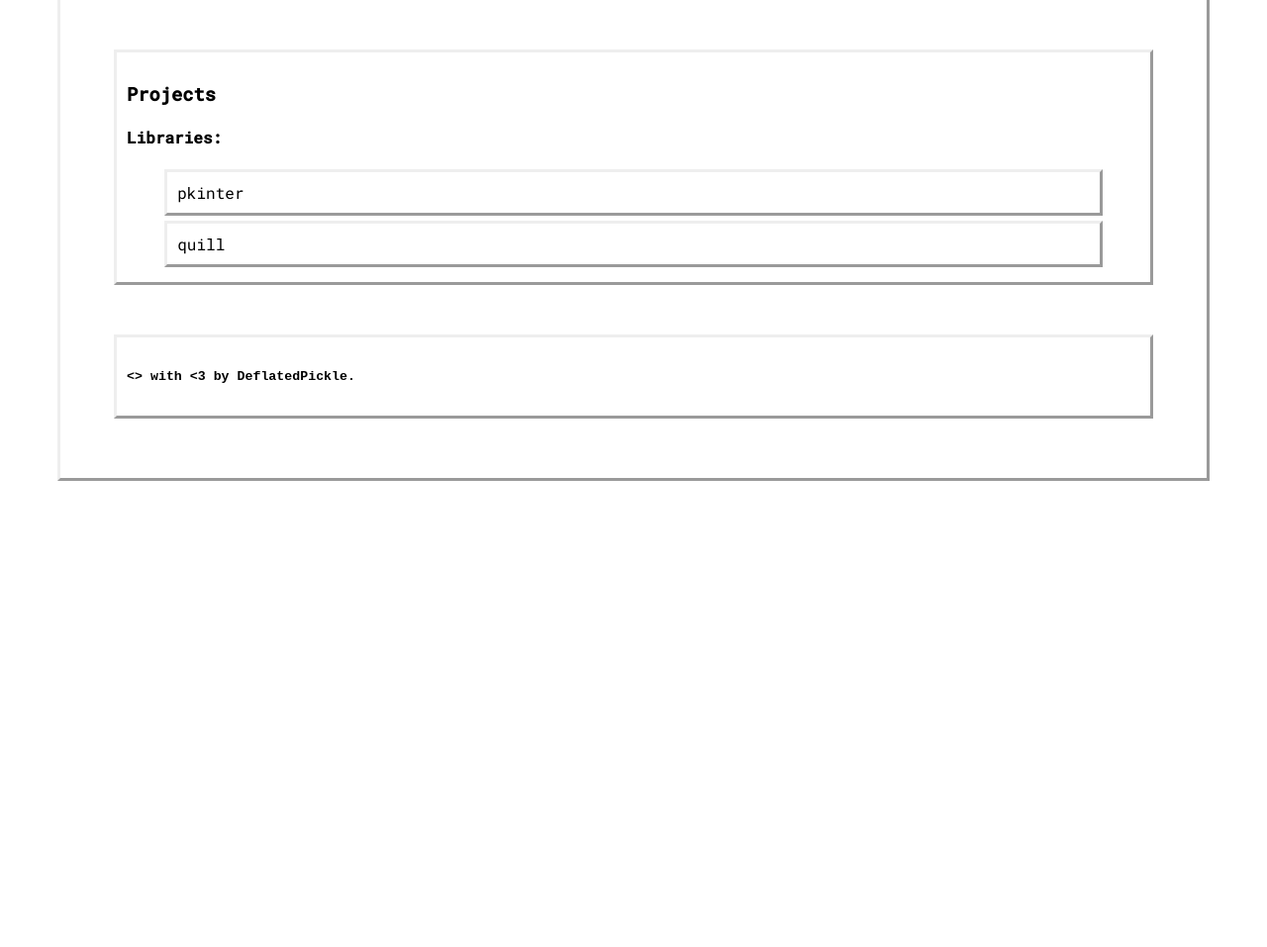
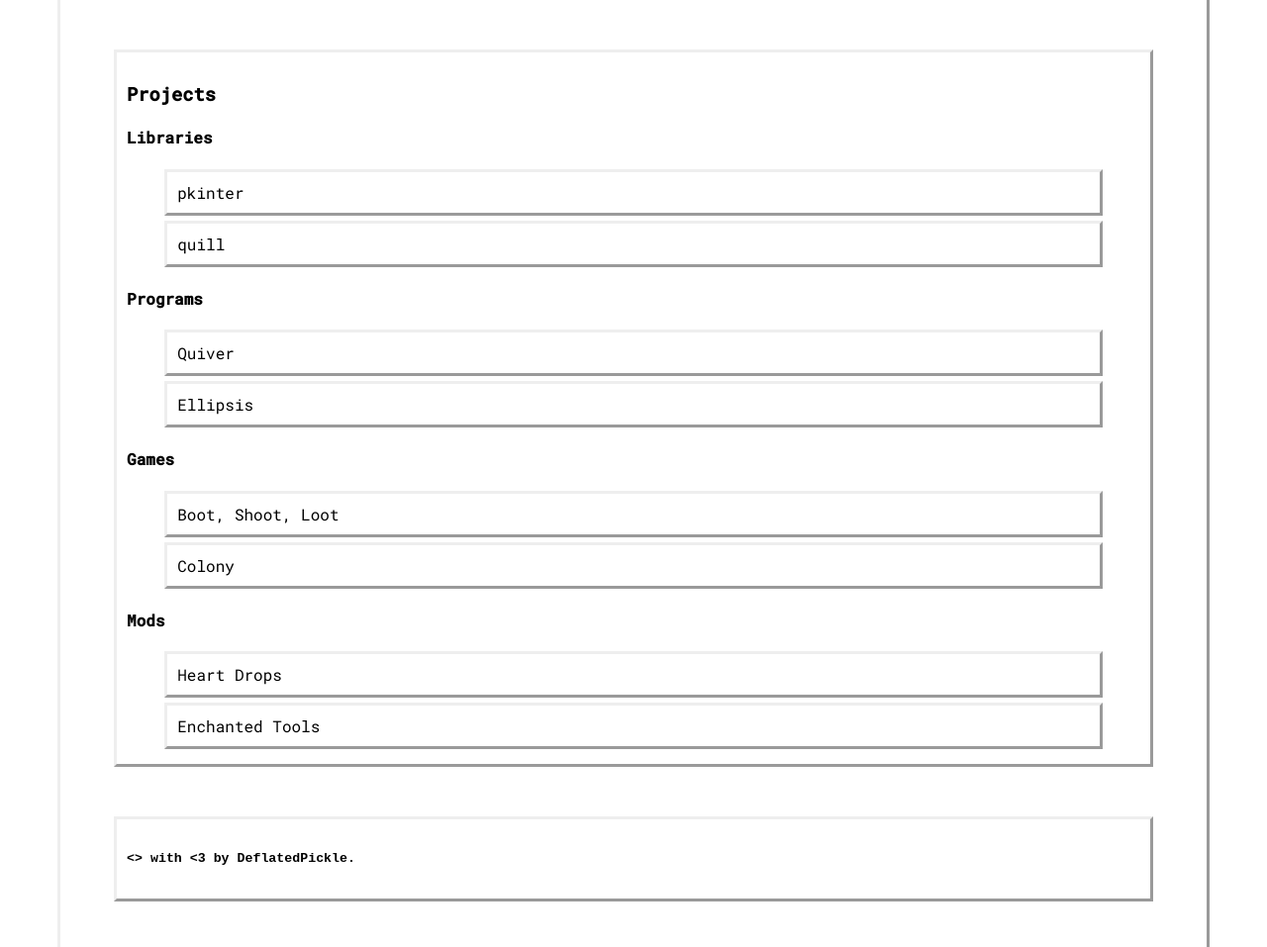
Before and after one commit to DeflatedPickle/deflatedpickle.github.io, a plain HTML site: page index.html in a window 1280 px wide. Shown: the part 400-1357 px from the top of the page at 99% size. Before the commit the page ends 886 px from the top, so only its background shows below. Drawn offline with Linux system fonts and the light colour scheme.

Commit message:
Added some more projects

```diff
--- a/index.html
+++ b/index.html
@@ -22,9 +22,21 @@
             <div class="center">
                 <h3>Projects</h3>
 
-                <h4>Libraries:</h4>
+                <h4>Libraries</h4>
                 <div class="center project">pkinter</div>
                 <div class="center project">quill</div>
+
+                <h4>Programs</h4>
+                <div class="center project">Quiver</div>
+                <div class="center project">Ellipsis</div>
+
+                <h4>Games</h4>
+                <div class="center project">Boot, Shoot, Loot</div>
+                <div class="center project">Colony</div>
+
+                <h4>Mods</h4>
+                <div class="center project">Heart Drops</div>
+                <div class="center project">Enchanted Tools</div>
             </div>
 
             <div class="center">
```
